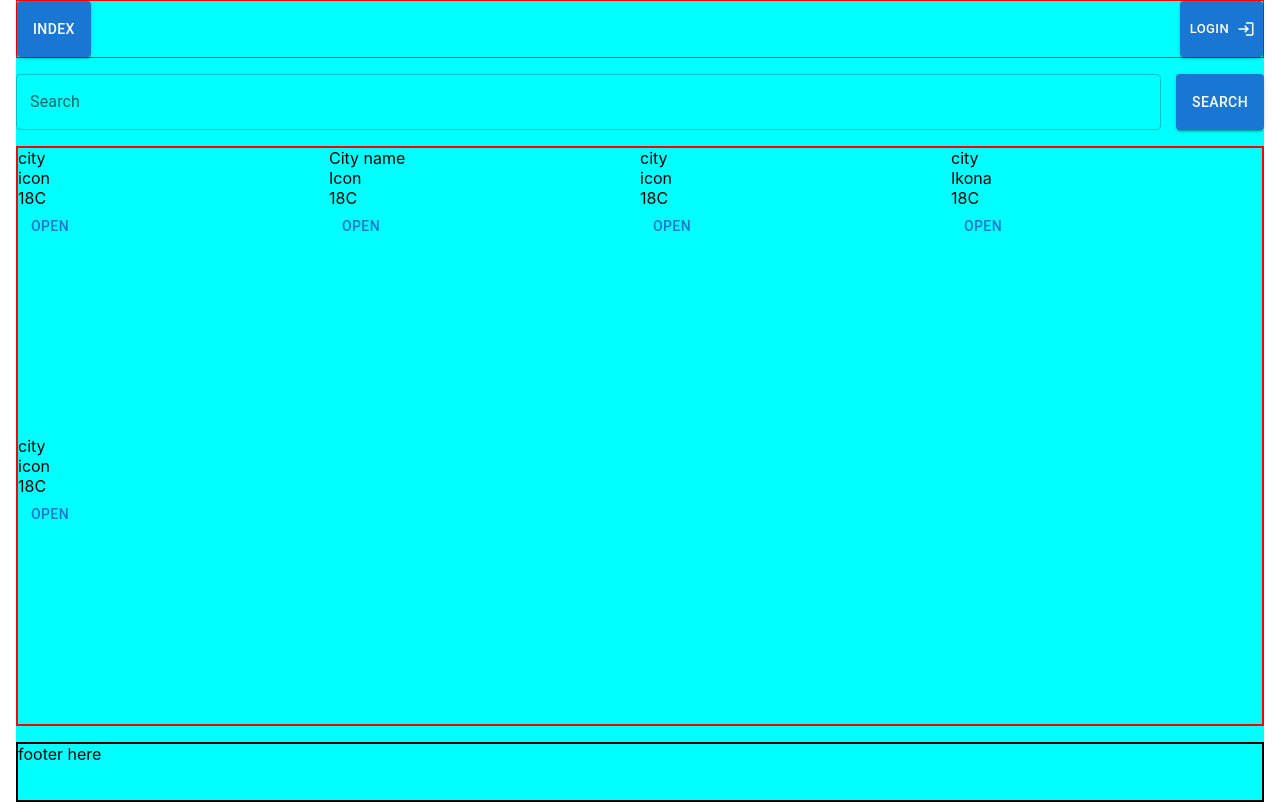
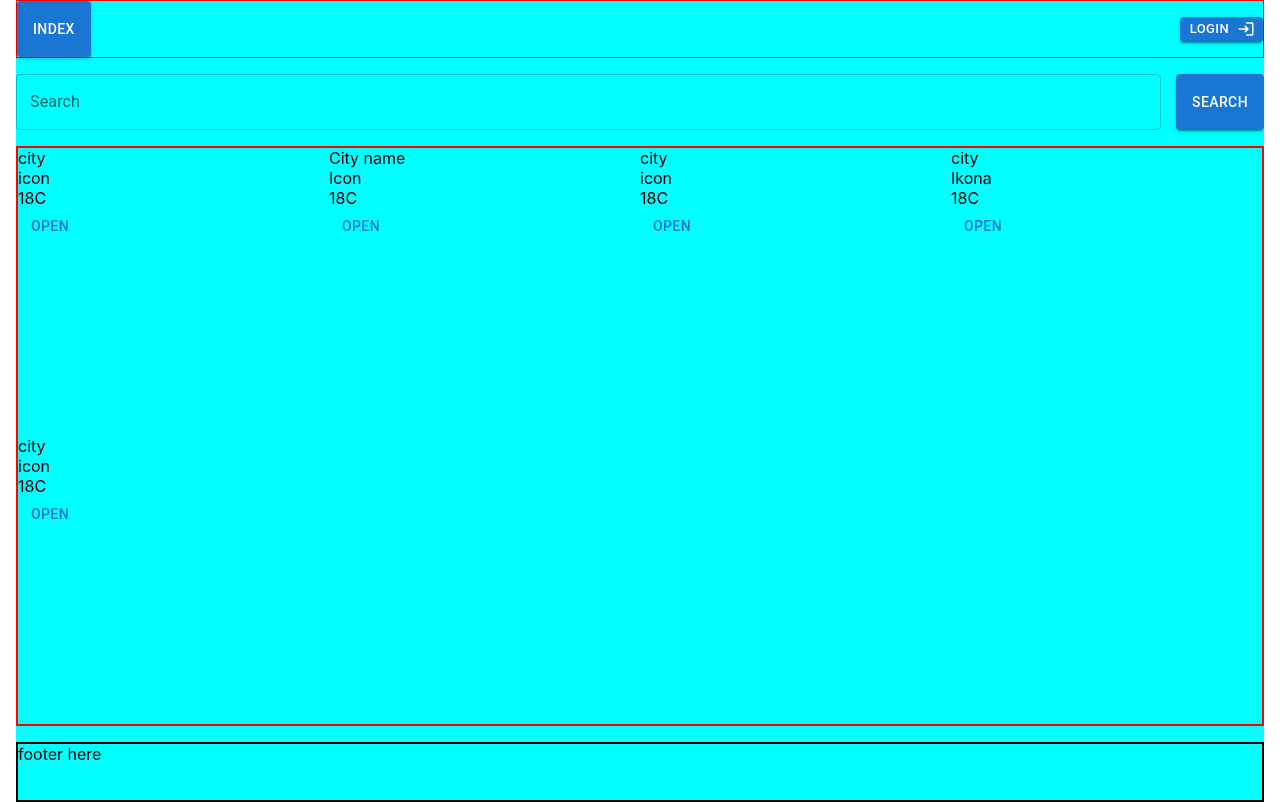
Before and after one commit to GoranAviani/react_apollo_client_3_cache, a React (Create React App) app: page / in a window 1280 px wide. Built offline with nearby package versions, Linux system fonts and the light colour scheme.

Commit message:
first steps

```diff
--- a/src/components/LoginRegister/LoginRegister.js
+++ b/src/components/LoginRegister/LoginRegister.js
@@ -3,11 +3,14 @@ import {Link} from "react-router-dom";
 import LoginIcon from '@mui/icons-material/Login';
 import './LoginRegister.css'
 import {Button} from "@mui/material";
+import '../../css/Button.css'
 
 const LoginRegister = () => {
 
     return (
         <div className="loginregister">
+            <div className="button-small center">
+
                 <Button
                     variant="contained"
                     color="primary"
@@ -18,6 +21,8 @@ const LoginRegister = () => {
                 >Login
                 </Button>
             </div>
+
+        </div>
     )
 }
 
```
Lines whose indentation alone changed are shown as unchanged.
